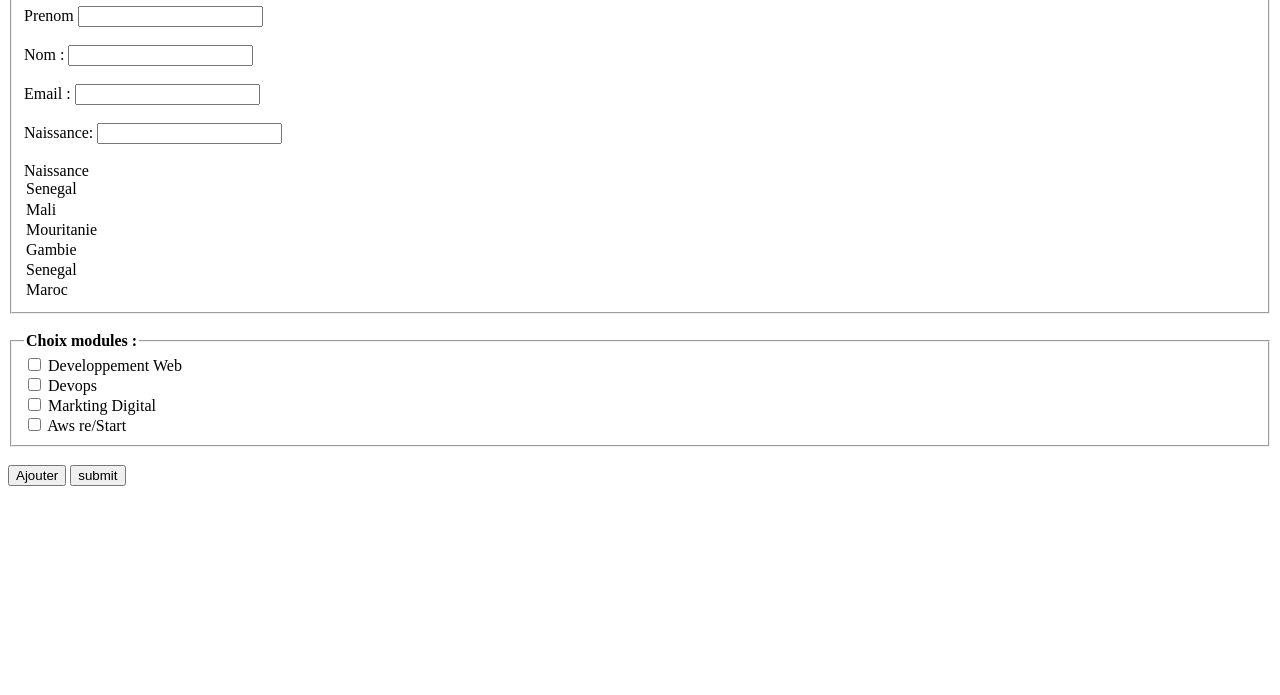
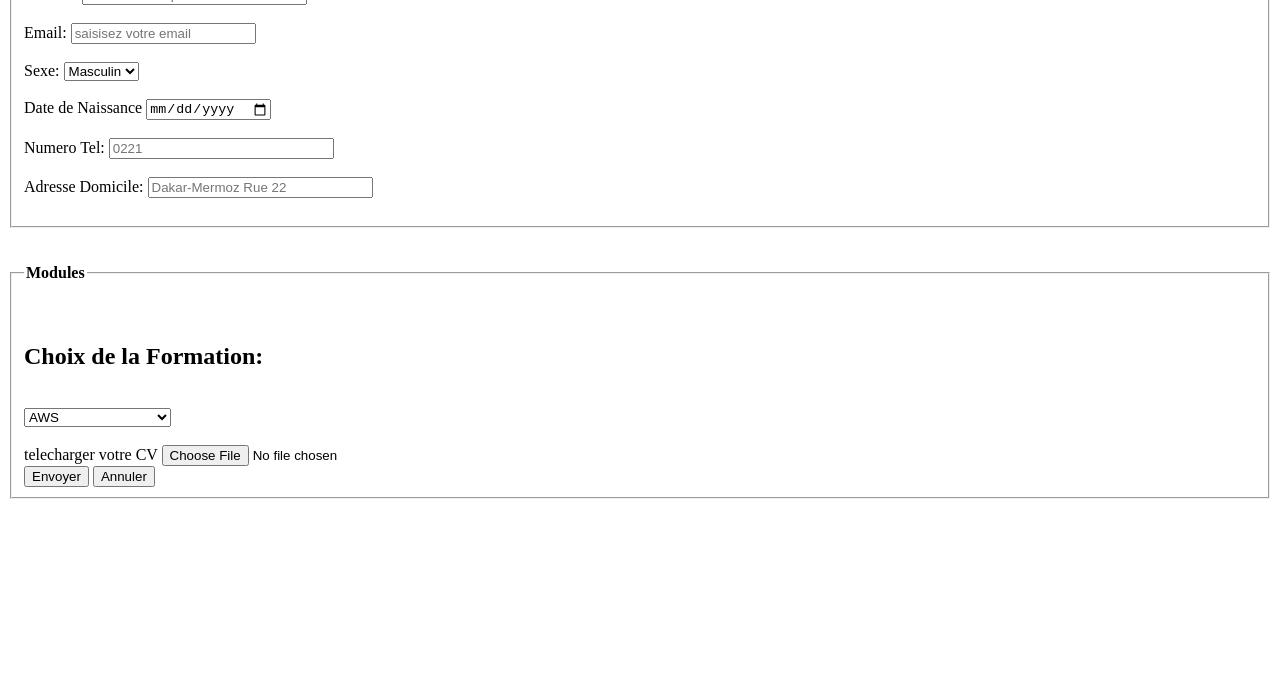
Before and after one commit to dabatdsi/developpement_web, a plain HTML site: page formulaire.html in a window 1280 px wide. Shown: the part 105-800 px from the top of the page. Drawn offline with Linux system fonts and the light colour scheme.

Commit message:
ajout de page

```diff
--- a/formulaire.html
+++ b/formulaire.html
@@ -1,48 +1,67 @@
 <!DOCTYPE html>
-<html lang="en">
 <body>
-    <form action="/action_page.php">
-  <fieldset>
-     <h1> Formulaire d'inscription</h1>
-     <legend> <strong> Information personnel</strong></legend>
-     <label for="fname">Prenom</label>
-     <input type="text" id="fname" name="fname"><br><br>
+<form method="post">
+    <fieldset>
+        <legend>  <strong> Informations  personelles </strong> </legend><br>
+        <div>
+            <label for="fname"> Nom:</label>
+            <input type="text" name="fname" id="fname" placeholder="saisisez votre nom" size="25" maxlength="25" >
+        </div><br>
+        <div>
+            <label for="lname"> Prenom:</label>
+            <input type="text" name="lname" id="lname" placeholder="saisisez votre prénom" size="25" maxlength="25">
+        </div><br>
+        <div>
+            <label for="email"> Email:</label>
+            <input type="text" name="email" id="email" placeholder="saisisez votre email">
+        </div><br>
+        <div>
+            <label for="sexelabel"> Sexe:</label>
+            <select for="sex-select" id="sexelabel">
+                <option value="">Masculin</option>
+                <option value="">Feminin</option>
+            </select>
 
-     <label for="lname">Nom :</label>
-     <input type="text" id="lname" name="lname"><br><br>
+        </div><br>
 
-     <label for="email">Email :</label>
-     <input type="text" id="email" name="email"><br><br>
+        <div>
+            <label for="date">Date de Naissance</label>
+            <input type="date" name="date" placeholder="yyyy/mm/dd" size="25">
+        </div><br>
+        <div>
+            <label for="tel-label">Numero Tel: </label>
+            <input type="tel" name="tel_num" id="tel_label" placeholder="0221" size="25">
+        </div><br>
+        <div>
+            <label for="adresse"> Adresse Domicile: </label>
+            <input type="text" name="adresse" id="adresse" placeholder="Dakar-Mermoz Rue 22" size="25">
+        </div> <br>
+    </fieldset><br><br>
+    <fieldset>
+        <legend> <strong> Modules </strong> </legend><br><br>
+        <div>
+           <h2><label for="formation">Choix de la  Formation: </label> </h2> <br>
+            <select>
+                <option value="">AWS</option>
+                <option value="">Developpement Web</option>
+                <option value="">Base de donnée</option>
+                <option value="">Hackers</option>
+                <option value="">Reference Digital</option>
+            </select>
 
-     <label for="birthday">Naissance:</label>
-     <input type="text" id="birthday" name="birthday"><br><br>
+        </div><br>
+        <div>
+            <label for="cv-label"> telecharger votre CV</label>
+            <input type="file" name="cvFile" id="cv-label"> <br>
+        </div>
+        <div>
+            <input type="submit" name="btn-envoyer" value="Envoyer">
+            <input type="submit" name="btn-annuler" value="Annuler">
 
-     <label for="fname">Naissance</label>
-       <option value="Senegal" selected="Senegal"> Senegal</option>
-        <option value="Mali"> Mali</option>
-        <option value="Mouritanie"> Mouritanie</option>
-        <option value="Gambie">Gambie </option>
-        <option value="Guinée"> Senegal</option>
-        <option value="Maroc"> Maroc</option>
-        </select>
+        </div>
 
-    </fieldset><br>
-    <fieldset>
-        <legend> <strong>Choix modules :</strong></legend>
-        <input type="checkbox" id="dev" name="dev">
-        <label for="dev"> Developpement Web</label><br>
+    </fieldset>
 
-        <input type="checkbox" id="devops" name="devops">
-        <label for="devops"> Devops</label><br>
-
-        <input type="checkbox" id="marketing" name="marketing">
-        <label for="marketing"> Markting Digital</label><br>
-
-        <input type="checkbox" id="aws" name="aws">
-        <label for="aws"> Aws re/Start</label><br>
-    </fieldset><br>
-    <input type="submit" value="Ajouter">
-    <input type="reset" value="submit">
 </form>
  </body>
 </html>
```
Also changed, not shown: index.html (added, +35 -0 lines), liste_apprenant.html (+2 -2 lines), aws.PNG (added), aws1.PNG (added), odc.PNG (added), odc2.PNG (added).
